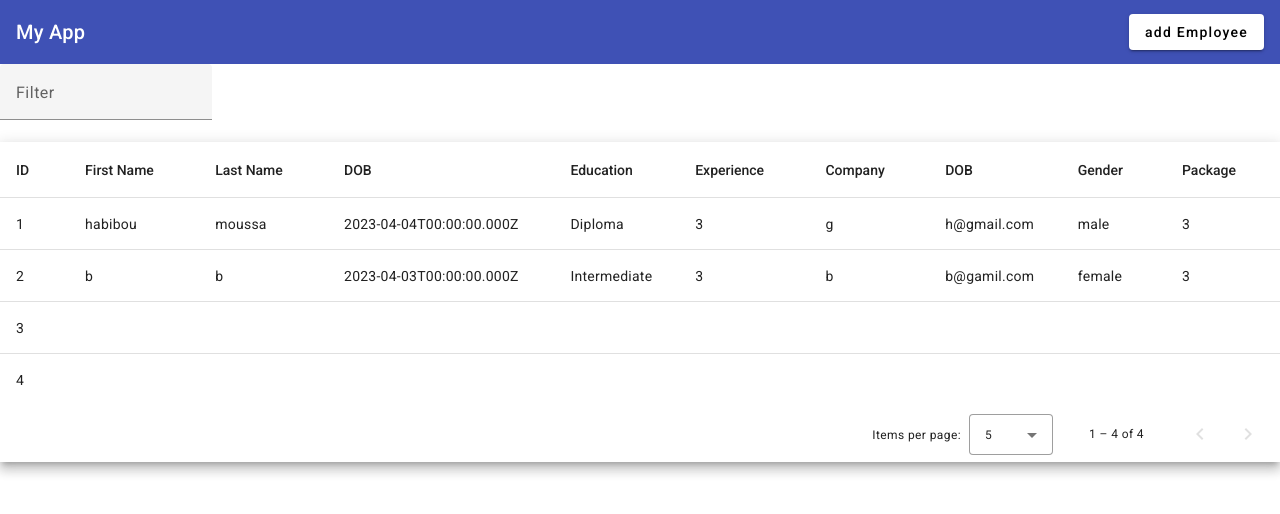
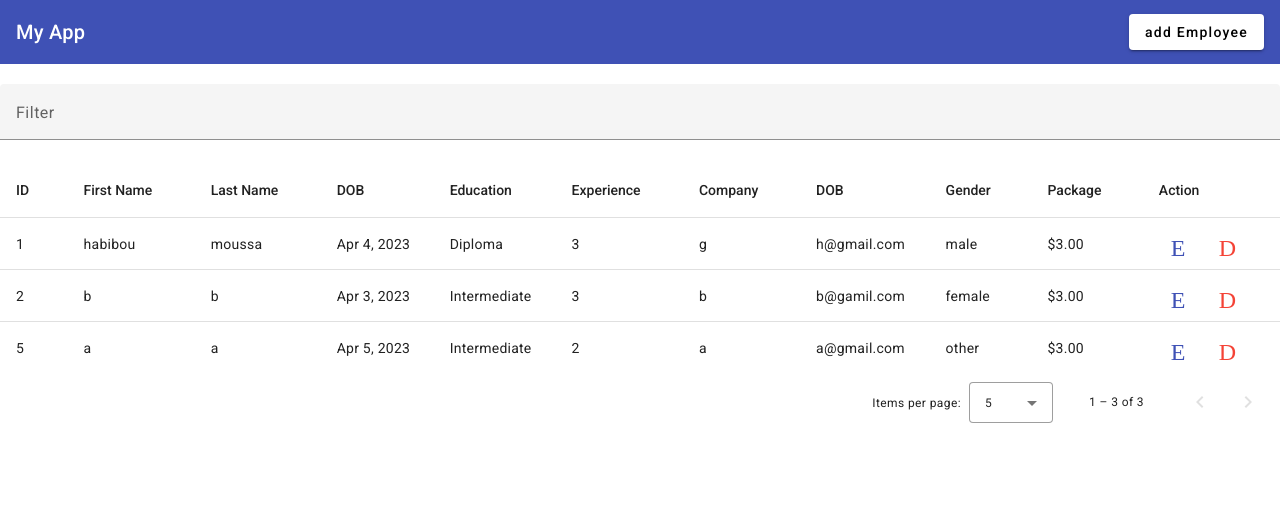
Before and after one commit to Hbbmoussa/Angular_15_APP, an Angular app in the folder crud-app/: page / in a window 1280 px wide. Shown: the top 514 px of the page. Built offline with nearby package versions, Linux system fonts and the light colour scheme; data requests are answered from the project's data file.

Commit message:
deleteEmployee function works

```diff
--- a/crud-app/db.json
+++ b/crud-app/db.json
@@ -42,28 +42,16 @@
       "id": 2
     },
     {
-      "firstname": "",
-      "lastname": "",
-      "email": "",
-      "dateOfBirth": "",
-      "education": "",
-      "gender": "",
-      "company": "",
-      "experience": "",
-      "package": "",
-      "id": 3
-    },
-    {
-      "firstname": "",
-      "lastname": "",
-      "email": "",
-      "dateOfBirth": "",
-      "education": "",
-      "gender": "",
-      "company": "",
-      "experience": "",
-      "package": "",
-      "id": 4
+      "firstname": "a",
+      "lastname": "a",
+      "email": "a@gmail.com",
+      "dateOfBirth": "2023-04-05T00:00:00.000Z",
+      "education": "Intermediate",
+      "gender": "other",
+      "company": "a",
+      "experience": 2,
+      "package": "3",
+      "id": 5
     }
   ]
 }
--- a/crud-app/src/app/app.component.html
+++ b/crud-app/src/app/app.component.html
@@ -7,12 +7,18 @@
   </button>
 </mat-toolbar>
 
+<div class="main-body">
   <mat-form-field>
     <mat-label>Filter</mat-label>
-  <input matInput (keyup)="applyFilter($event)" placeholder="Ex. Mia" #input />
+    <input
+      matInput
+      (keyup)="applyFilter($event)"
+      placeholder="Ex. Mia"
+      #input
+    />
   </mat-form-field>
 
-<div class="mat-elevation-z8">
+  <div class="table-container">
     <table mat-table [dataSource]="dataSource" matSort>
       <!-- ID Column -->
       <ng-container matColumnDef="id">
@@ -35,7 +41,7 @@
       <!-- Fruit Column -->
       <ng-container matColumnDef="dateOfBirth">
         <th mat-header-cell *matHeaderCellDef mat-sort-header>DOB</th>
-      <td mat-cell *matCellDef="let row">{{ row.dateOfBirth }}</td>
+        <td mat-cell *matCellDef="let row">{{ row.dateOfBirth | date }}</td>
       </ng-container>
 
       <!-- Fruit Column -->
@@ -71,7 +77,20 @@
       <!-- Fruit Column -->
       <ng-container matColumnDef="package">
         <th mat-header-cell *matHeaderCellDef mat-sort-header>Package</th>
-      <td mat-cell *matCellDef="let row">{{ row.package }}</td>
+        <td mat-cell *matCellDef="let row">{{ row.package | currency }}</td>
+      </ng-container>
+
+      <!-- Fruit Column -->
+      <ng-container matColumnDef="action">
+        <th mat-header-cell *matHeaderCellDef mat-sort-header>Action</th>
+        <td mat-cell *matCellDef="let row">
+          <button mat-icon-button color="primary">
+            <mat-icon>Edit</mat-icon>
+          </button>
+          <button mat-icon-button color="warn" (click)="deleteEmployee(row.id)">
+            <mat-icon>Delete</mat-icon>
+          </button>
+        </td>
       </ng-container>
 
       <tr mat-header-row *matHeaderRowDef="displayedColumns"></tr>
@@ -90,3 +109,4 @@
       aria-label="Select page of users"
     ></mat-paginator>
   </div>
+</div>
--- a/crud-app/src/app/app.component.scss
+++ b/crud-app/src/app/app.component.scss
@@ -1,3 +1,12 @@
 .example-spacer {
   flex: 1 1 auto;
 }
+
+.main-body {
+  padding-top: 20px;
+  margin: 0 auto;
+  max-width: 1448px;
+  mat-form-field {
+    width: 100%;
+  }
+}
--- a/crud-app/src/app/app.component.ts
+++ b/crud-app/src/app/app.component.ts
@@ -23,6 +23,7 @@ export class AppComponent implements OnInit {
     'email',
     'gender',
     'package',
+    'action',
   ];
   dataSource!: MatTableDataSource<any>;
 
@@ -60,4 +61,16 @@ export class AppComponent implements OnInit {
       this.dataSource.paginator.firstPage();
     }
   }
+
+  deleteEmployee(id: number) {
+    this._employeeService.deleteEmployee(id).subscribe({
+      next: (res) => {
+        alert('Employee Deleted ! ');
+        this.getEmployeeList();
+      },
+      error: (err) => {
+        console.log(err);
+      },
+    });
+  }
 }
--- a/crud-app/src/app/services/employee.service.ts
+++ b/crud-app/src/app/services/employee.service.ts
@@ -14,4 +14,7 @@ export class EmployeeService {
   getEmployeeList(): Observable<any> {
     return this._http.get('http://localhost:3000/employees');
   }
+  deleteEmployee(id: number): Observable<any> {
+    return this._http.delete(`http://localhost:3000/employees/${id}`);
+  }
 }
```
Lines whose indentation alone changed are shown as unchanged.
